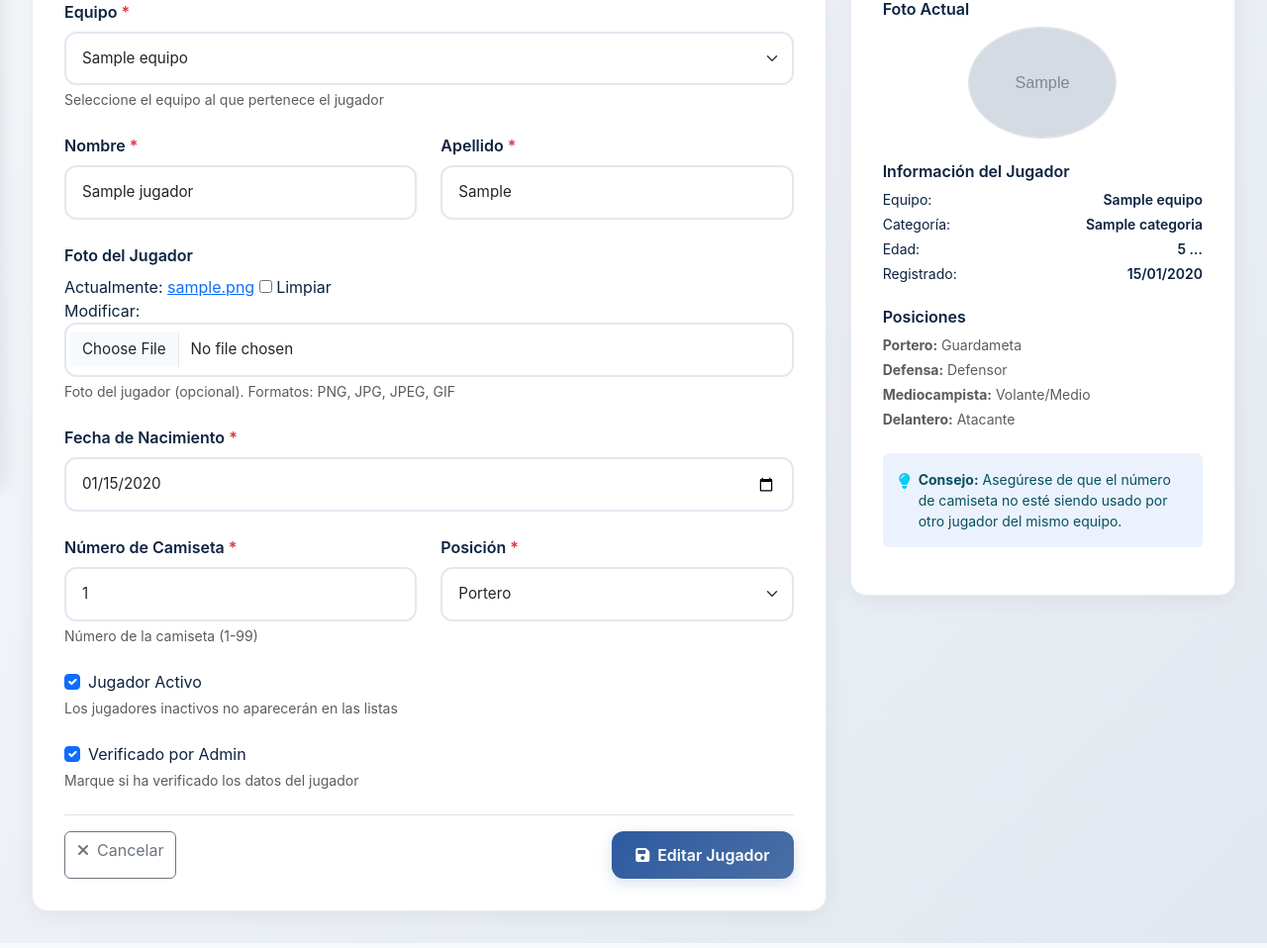
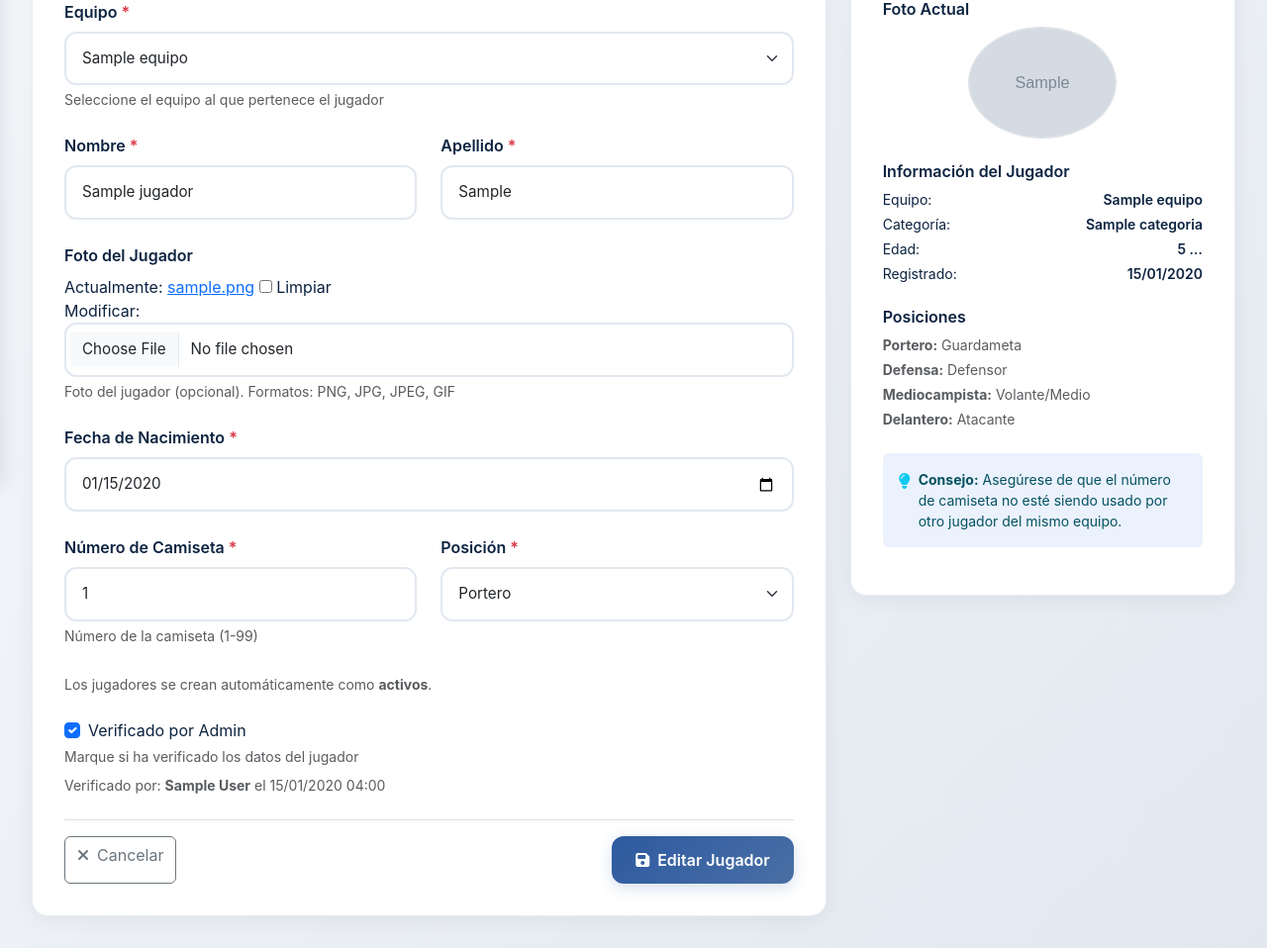
Before and after one commit to Moy020513/Torneos, a Django app: page /panel/jugadores/1/editar/ in a window 1280 px wide. Shown: the part 308-1266 px from the top of the page at 99% size. Run offline with Django 4.2, Linux system fonts and the light colour scheme; a user stored in the database is signed in; tables that the repository leaves empty hold one stand-in row (values such as "Sample post"); grey boxes marked "Sample" are stand-in pictures.

Commit message:
no editar cuando esté verifi

```diff
--- a/templates/admin/jugadores/form.html
+++ b/templates/admin/jugadores/form.html
@@ -153,22 +153,9 @@
                         </div>
                     </div>
 
-                    <!-- Estado activo -->
+                    <!-- Nota: los jugadores se crean siempre como activos; la opción de inactivar se eliminó -->
                     <div class="admin-form-group">
-                        <div class="form-check">
-                            {{ form.activo }}
-                            <label class="form-check-label" for="{{ form.activo.id_for_label }}">
-                                {{ form.activo.label }}
-                            </label>
-                        </div>
-                        {% if form.activo.errors %}
-                            <div class="text-danger small mt-1">
-                                {% for error in form.activo.errors %}
-                                    <div>{{ error }}</div>
-                                {% endfor %}
-                            </div>
-                        {% endif %}
-                        <div class="form-text">Los jugadores inactivos no aparecerán en las listas</div>
+                        <div class="form-text">Los jugadores se crean automáticamente como <strong>activos</strong>.</div>
                     </div>
 
                     <!-- Verificado por admin -->
@@ -187,6 +174,9 @@
                             </div>
                         {% endif %}
                         <div class="form-text">Marque si ha verificado los datos del jugador</div>
+                        {% if jugador and jugador.verificado and jugador.verificado_por %}
+                            <div class="mt-2 small text-muted">Verificado por: <strong>{{ jugador.verificado_por.get_full_name|default:jugador.verificado_por.username }}</strong> el {{ jugador.fecha_verificacion|date:"d/m/Y H:i" }}</div>
+                        {% endif %}
                     </div>
 
                     <!-- Botones de acción -->
--- a/torneos/admin_views.py
+++ b/torneos/admin_views.py
@@ -100,6 +100,8 @@ def admin_detalle_jugador(request, jugador_id):
         'jugador': jugador,
         'participaciones': participaciones,
         'partidos_jugados': partidos_jugados,
+        'verificado_por': jugador.verificado_por,
+        'fecha_verificacion': jugador.fecha_verificacion,
     }
     return render(request, 'admin/jugadores/detalle.html', context)
 
@@ -882,7 +884,14 @@ def admin_crear_jugador(request):
     if request.method == 'POST':
         form = JugadorForm(request.POST, request.FILES)
         if form.is_valid():
-            form.save()
+            jugador = form.save(commit=False)
+            # Asegurar que los jugadores siempre se creen como activos
+            jugador.activo = True
+            # Si el admin marca verificado al crear, registrar auditoría
+            if form.cleaned_data.get('verificado'):
+                jugador.verificado_por = request.user
+                jugador.fecha_verificacion = timezone.now()
+            jugador.save()
             messages.success(request, 'Jugador creado exitosamente.')
             return redirect('admin_jugadores')
     else:
@@ -902,7 +911,17 @@ def admin_editar_jugador(request, jugador_id):
     if request.method == 'POST':
         form = JugadorForm(request.POST, request.FILES, instance=jugador)
         if form.is_valid():
-            form.save()
+            jugador = form.save(commit=False)
+            # Mantener siempre activo
+            jugador.activo = True
+            # Actualizar auditoría de verificación según el checkbox
+            if form.cleaned_data.get('verificado'):
+                jugador.verificado_por = request.user
+                jugador.fecha_verificacion = timezone.now()
+            else:
+                jugador.verificado_por = None
+                jugador.fecha_verificacion = None
+            jugador.save()
             messages.success(request, 'Jugador actualizado exitosamente.')
             return redirect('admin_jugadores')
     else:
--- a/torneos/forms.py
+++ b/torneos/forms.py
@@ -114,8 +114,8 @@ class EquipoForm(AdminFormMixin, forms.ModelForm):
 class JugadorForm(AdminFormMixin, forms.ModelForm):
     class Meta:
         model = Jugador
-        # Incluir el campo 'verificado' para que los administradores puedan marcarlo desde el admin personalizado
-        fields = ['equipo', 'nombre', 'apellido', 'foto', 'fecha_nacimiento', 'numero_camiseta', 'posicion', 'activo', 'verificado']
+        # No exponer el campo 'activo' para que los jugadores siempre queden activos al registrarse
+        fields = ['equipo', 'nombre', 'apellido', 'foto', 'fecha_nacimiento', 'numero_camiseta', 'posicion', 'verificado']
         widgets = {
             # Usar formato compatible con input[type=date] (YYYY-MM-DD)
             'fecha_nacimiento': forms.DateInput(attrs={'type': 'date'}, format='%Y-%m-%d'),
@@ -128,7 +128,6 @@ class JugadorForm(AdminFormMixin, forms.ModelForm):
             'fecha_nacimiento': 'Fecha de Nacimiento',
             'numero_camiseta': 'Número de Camiseta',
             'posicion': 'Posición',
-            'activo': 'Jugador Activo',
             'verificado': 'Verificado por Admin',
         }
 
@@ -146,7 +145,8 @@ class JugadorForm(AdminFormMixin, forms.ModelForm):
 class CapitanJugadorForm(AdminFormMixin, forms.ModelForm):
     class Meta:
         model = Jugador
-        fields = ['nombre', 'apellido', 'foto', 'fecha_nacimiento', 'numero_camiseta', 'posicion', 'activo']
+        # Los capitanes no pueden inactivar jugadores desde su formulario
+        fields = ['nombre', 'apellido', 'foto', 'fecha_nacimiento', 'numero_camiseta', 'posicion']
         widgets = {
             'nombre': forms.TextInput(attrs={'style': 'text-transform:uppercase;', 'oninput': "this.value = this.value.toUpperCase();"}),
             'apellido': forms.TextInput(attrs={'style': 'text-transform:uppercase;', 'oninput': "this.value = this.value.toUpperCase();"}),
@@ -159,7 +159,7 @@ class CapitanJugadorForm(AdminFormMixin, forms.ModelForm):
             'fecha_nacimiento': 'Fecha de Nacimiento',
             'numero_camiseta': 'Número de Camiseta',
             'posicion': 'Posición',
-            'activo': 'Jugador Activo',
+
         }
     def __init__(self, *args, **kwargs):
         super().__init__(*args, **kwargs)
--- a/torneos/models.py
+++ b/torneos/models.py
@@ -156,6 +156,9 @@ class Jugador(models.Model):
     )
     # Campo que indica si un administrador verificó los datos del jugador
     verificado = models.BooleanField(default=False, help_text='Indica si el jugador fue verificado por un administrador')
+    # Auditoría: quién verificó y cuándo (opcional)
+    verificado_por = models.ForeignKey(User, null=True, blank=True, on_delete=models.SET_NULL, related_name='jugadores_verificados')
+    fecha_verificacion = models.DateTimeField(null=True, blank=True)
     fecha_nacimiento = models.DateField()
     numero_camiseta = models.PositiveIntegerField()
     posicion = models.CharField(max_length=50, choices=[
--- a/torneos/views.py
+++ b/torneos/views.py
@@ -136,6 +136,10 @@ def capitan_jugador_create(request):
 def capitan_jugador_update(request, jugador_id):
     equipo = request.user.capitan.equipo
     jugador = get_object_or_404(Jugador, id=jugador_id, equipo=equipo)
+    # Si el jugador ya está verificado por un administrador, impedir edición por capitán
+    if getattr(jugador, 'verificado', False):
+        messages.warning(request, 'Este jugador ha sido verificado por un administrador y no puede ser editado por el capitán. Solo puede ser eliminado.')
+        return redirect('capitan_panel')
     from .forms import CapitanJugadorForm
     if request.method == 'POST':
         form = CapitanJugadorForm(request.POST, request.FILES, instance=jugador)
```
Also changed, not shown: templates/admin/jugadores/eliminar.html (+1 -8 lines), templates/admin/jugadores/listar.html (+19 -9 lines), templates/torneos/capitan/jugador_form.html (+10 -0 lines), templates/torneos/capitan/panel.html (+9 -0 lines), torneos/admin.py (+16 -3 lines), torneos/migrations/0011_add_verificacion_audit.py (added), torneos/migrations/0012_merge_20251022_1333.py (added).
